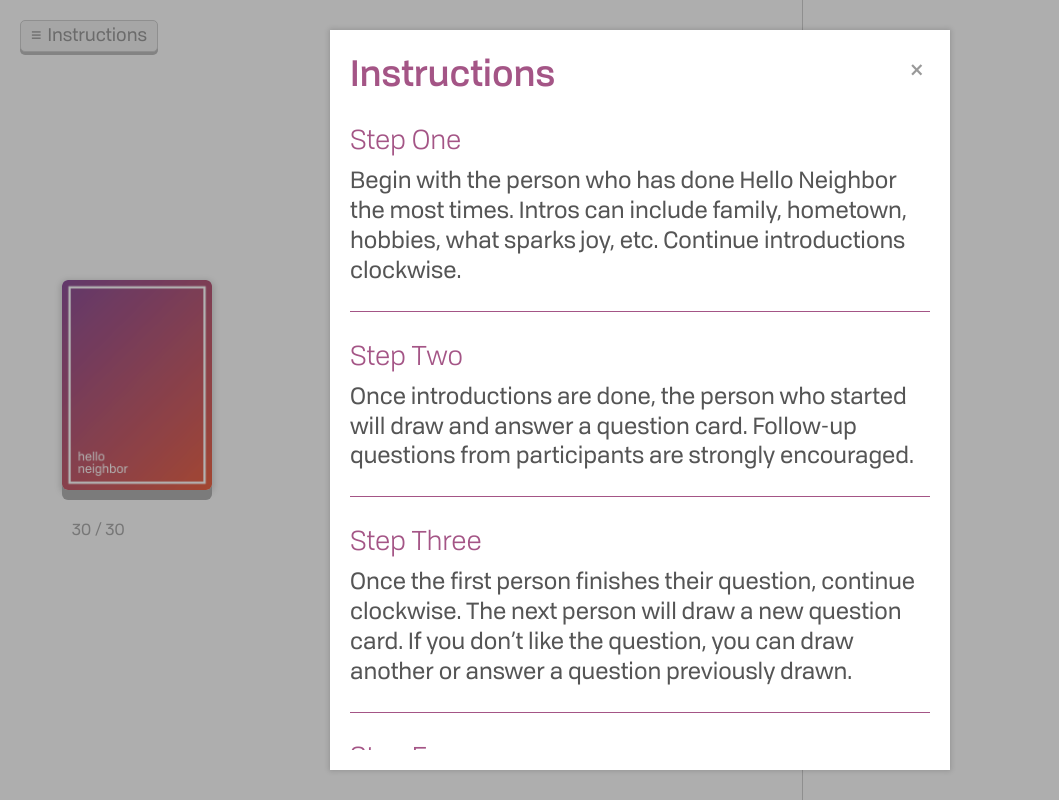
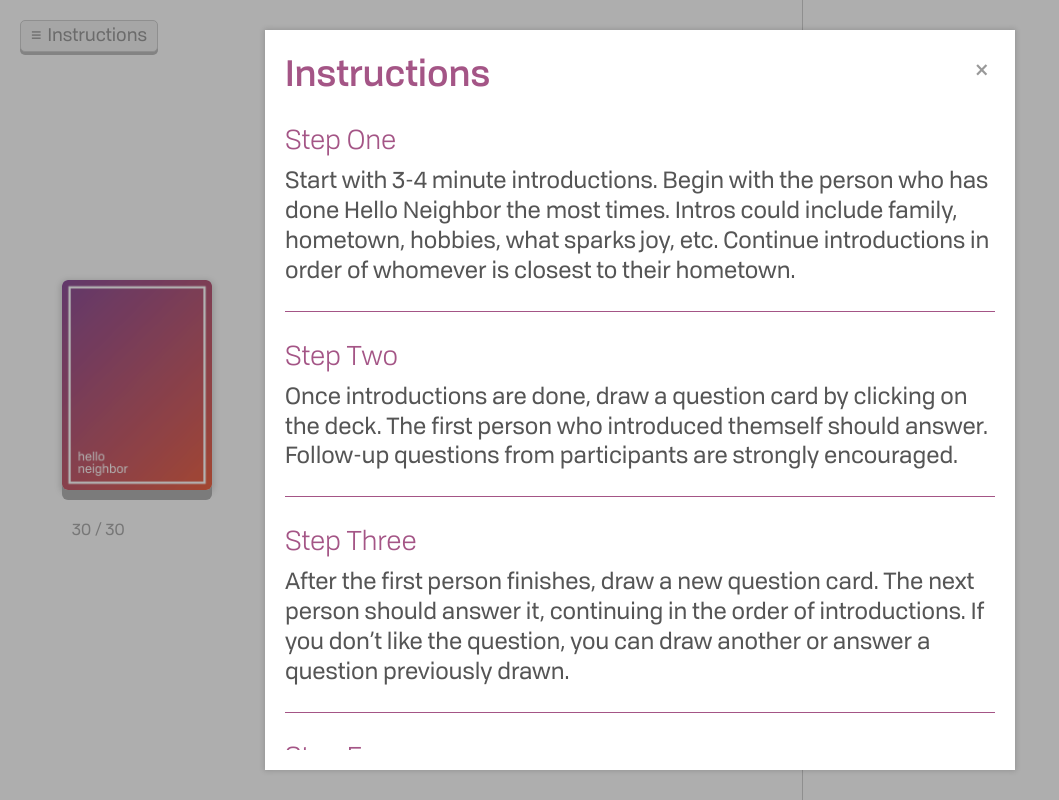
Before and after one commit to larry-xu/helloneighbor, a plain HTML site: page index.html in a window 1280 px wide. Shown: the whole page, without its empty margins (0-1059 px from the left). Drawn offline with Linux system fonts and the light colour scheme.

Commit message:
Update instructions

```diff
--- a/css/styles.css
+++ b/css/styles.css
@@ -198,9 +198,9 @@ body {
 
 .instructions-modal {
   box-sizing: border-box;
-  width: 620px;
+  width: 750px;
   height: 100%;
-  max-height: 910px;
+  max-height: 880px;
   padding: 20px;
   background: #fff;
   box-shadow: 0 0 5px 1px rgba(0, 0, 0, 0.15);
--- a/index.html
+++ b/index.html
@@ -18,13 +18,13 @@
         </div>
         <div class="instructions-body">
           <h3 class="instructions-step-header">Step One</h3>
-          <p class="instructions-step">Begin with the person who has done Hello Neighbor the most times. Intros can include family, hometown, hobbies, what sparks joy, etc. Continue introductions clockwise.</p>
+          <p class="instructions-step">Start with 3-4 minute introductions. Begin with the person who has done Hello Neighbor the most times. Intros could include family, hometown, hobbies, what sparks joy, etc. Continue introductions in order of whomever is closest to their hometown.</p>
           <hr class="instructions-separator" />
           <h3 class="instructions-step-header">Step Two</h3>
-          <p class="instructions-step">Once introductions are done, the person who started will draw and answer a question card. Follow-up questions from participants are strongly encouraged.</p>
+          <p class="instructions-step">Once introductions are done, draw a question card by clicking on the deck. The first person who introduced themself should answer. Follow-up questions from participants are strongly encouraged.</p>
           <hr class="instructions-separator" />
           <h3 class="instructions-step-header">Step Three</h3>
-          <p class="instructions-step">Once the first person finishes their question, continue clockwise. The next person will draw a new question card. If you don’t like the question, you can draw another or answer a question previously drawn.</p>
+          <p class="instructions-step">After the first person finishes, draw a new question card. The next person should answer it, continuing in the order of introductions. If you don’t like the question, you can draw another or answer a question previously drawn.</p>
           <hr class="instructions-separator" />
           <h3 class="instructions-step-header">Step Four</h3>
           <p class="instructions-step">Keep drawing cards and answering questions until the time is up. The questions are meant to spark conversation. If something piques the group’s interest, feel free to spend as long as you want on the topic. Enjoy the conversation!</p>
```
